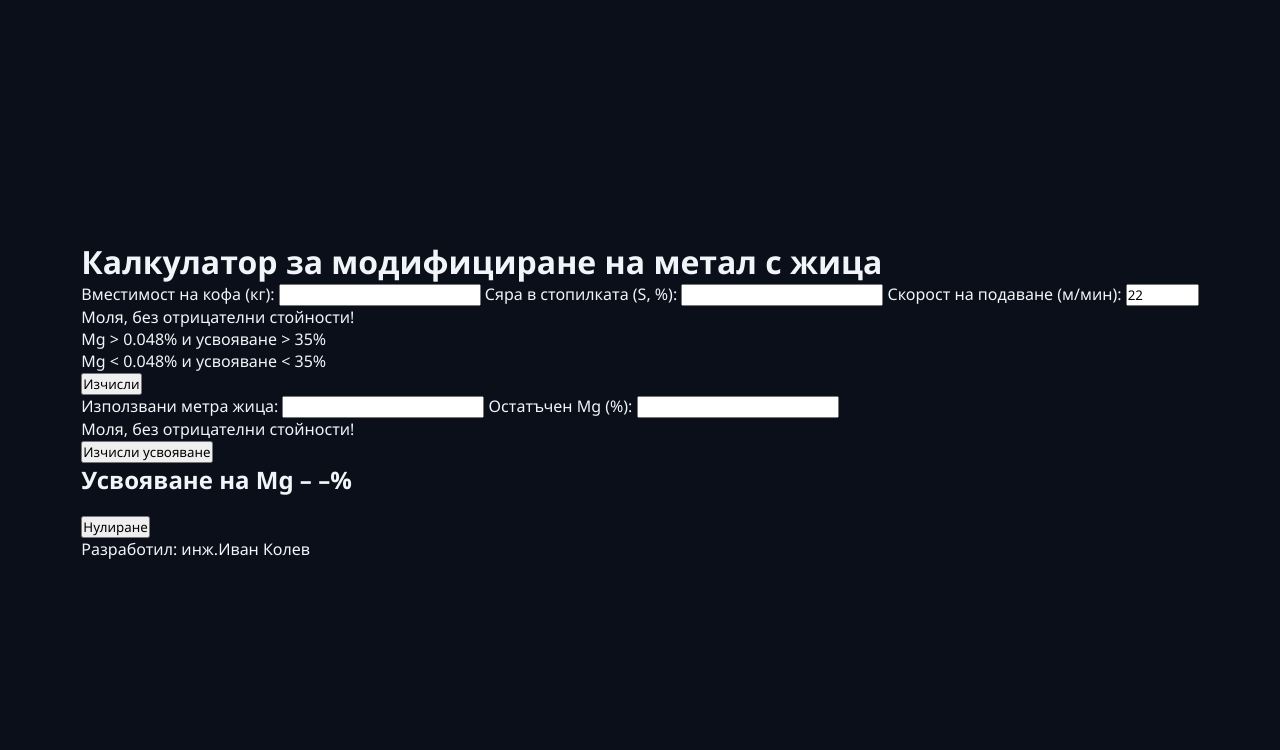
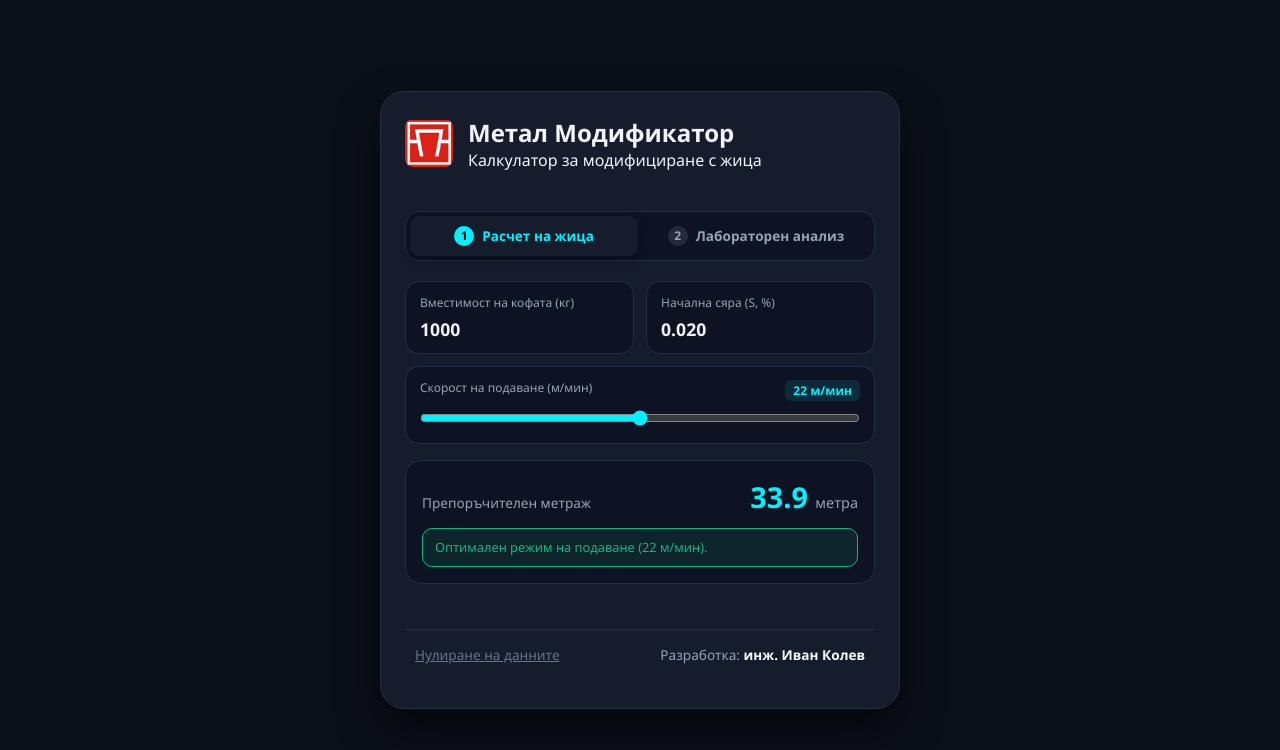
Before and after one commit to ivsko/JS, a plain HTML site: page index.html in a window 1280 px wide. Drawn offline with Linux system fonts and the light colour scheme.

Commit message:
Update index.html

```diff
--- a/index.html
+++ b/index.html
@@ -2,55 +2,124 @@
 <html lang="bg">
 <head>
   <meta charset="UTF-8">
-  <title>Метал Калкулатор</title>
+  <title>Модифициране на метал с жица | Индустриално Табло</title>
   <meta name="viewport" content="width=device-width, initial-scale=1.0">
   <link rel="stylesheet" href="styles.css">
 </head>
 <body>
 
-<div class="container">
+<div class="app-card">
+  <!-- Хедър -->
+  <div class="card-header">
+  <!-- Истинското лого замества Mg иконката -->
+  <img src="https://raw.githubusercontent.com/ivsko/JS/main/bg.png" alt="Лого" class="main-logo">
 
-  <h1>Калкулатор за модифициране на метал с жица</h1>
+  <div class="header-text">
+    <h2>Метал Модификатор</h2>
+    <p>Калкулатор за модифициране с жица</p>
+  </div>
+</div>
 
-  <label for="m1">Вместимост на кофа (кг):</label>
-  <input type="number" id="m1" class="positive-only">
+  <!-- Навигационни табове -->
+  <nav class="step-nav">
+    <button id="tab1" class="tab-btn active" onclick="switchTab(1)">
+      <span>1</span> Расчет на жица
+    </button>
+    <button id="tab2" class="tab-btn" onclick="switchTab(2)">
+      <span>2</span> Лабораторен анализ
+    </button>
+  </nav>
 
-  <label for="s1">Сяра в стопилката (S, %):</label>
-  <input type="number" id="s1" class="positive-only">
+  <!-- СТЪПКА 1: Изчисление на метри жица -->
+  <section id="step1" class="step-content active">
+    <div class="input-grid">
+      <div class="input-card">
+        <label for="m1">Вместимост на кофата (кг)</label>
+        <input type="number" id="m1" value="1000" class="positive-only" inputmode="decimal">
+      </div>
 
-  <label for="speedOfWire">Скорост на подаване (м/мин):</label>
-  <input type="number" id="speedOfWire" class="positive-only">
-  <p id="speedInfo" class="message" style="display:none;"></p>
-  <p id="error" class="message">Моля, без отрицателни стойности!</p>
-  <p id="messageGood" class="message">Mg > 0.048% и усвояване > 35%</p>
-  <p id="messagePoor" class="message">Mg < 0.048% и усвояване < 35%</p>
+      <div class="input-card">
+        <label for="s1">Начална сяра (S, %)</label>
+        <input type="number" id="s1" value="0.020" step="0.001" class="positive-only" inputmode="decimal">
+      </div>
 
+      <div class="input-card full-width">
+        <div class="label-row">
+          <label for="speedOfWire">Скорост на подаване (м/мин)</label>
+          <span id="speedValueDisplay" class="badge">21 м/мин</span>
+        </div>
+        <input type="range" id="speedOfWire" min="10" max="35" value="21" class="slider">
+      </div>
+    </div>
 
-  <button onclick="calculate()">Изчисли</button>
+    <!-- Резултат Стъпка 1 -->
+    <div class="result-dashboard">
+      <div class="metric">
+        <span class="metric-label">Препоръчителен метраж</span>
+        <div class="metric-value"><span id="wireResultDisplay">–</span> <small>метра</small></div>
+      </div>
+      <div id="speedStatus" class="status-box info">
+        Изберете скорост, за да видите препоръки.
+      </div>
+    </div>
+  </section>
 
-  <h2 id="wireResult" style="display:none;">
-  Влагаме: <span id="result">–</span> м жица
-</h2>
+  <!-- СТЪПКА 2: Анализ и Корекция -->
+  <section id="step2" class="step-content">
+    <div class="target-summary-box">
+      <span>Заложен метраж по предписание:</span>
+      <strong id="targetWireSummary">– м</strong>
+    </div>
 
+    <div class="input-grid">
+      <div class="input-card">
+        <label for="lenghtOfWire">Реално вложена жица (м)</label>
+        <input type="number" id="lenghtOfWire" class="positive-only" inputmode="decimal" placeholder="напр. 28.5">
+      </div>
 
-  <div id="myForm">
+      <div class="input-card">
+        <label for="residualMg">Остатъчен Mg (%)</label>
+        <input type="number" id="residualMg" class="positive-only" inputmode="decimal" step="0.001" placeholder="напр. 0.045">
+      </div>
 
-    <label for="lenghtOfWire">Използвани метра жица:</label>
-    <input type="number" id="lenghtOfWire" class="positive-only">
+      <div class="input-card full-width">
+        <div class="label-row">
+          <label for="speedOfWireStep2">Работна скорост на подаване (м/мин)</label>
+          <span id="speedValueDisplayStep2" class="badge">21 м/мин</span>
+        </div>
+        <input type="range" id="speedOfWireStep2" min="10" max="35" value="21" class="slider">
+      </div>
+    </div>
 
-    <label for="residualMg">Остатъчен Mg (%):</label>
-    <input type="number" id="residualMg" class="positive-only">
+    <button class="action-btn" onclick="calculateMg()">Анализирай и изчисли корекция</button>
 
-    <p id="error2" class="message">Моля, без отрицателни стойности!</p>
+    <!-- Резултат Стъпка 2 -->
+    <div id="mgAnalysisBox" class="result-dashboard hidden">
+      <div class="metric">
+        <span class="metric-label">Реално усвояване</span>
+        <div class="metric-value"><span id="mgResultDisplay">–</span> <small>%</small></div>
+      </div>
 
-    <button type="button" onclick="calculateMg()">Изчисли усвояване</button>
+      <div class="speed-recommendation-card">
+        <span class="speed-rec-label">Препоръчителна скорост (следваща кофа):</span>
+        <div class="speed-rec-value" id="recommendedSpeedDisplay">21 м/мин</div>
+      </div>
 
-    <h2 id="mgResultLine">Усвояване на Mg – <span id="result1">–</span>%</h2>
+      <div id="operatorStatus" class="status-box"></div>
+      <div id="mgStatus" class="status-box"></div>
 
+      <div class="action-plan-card">
+        <h4>📋 Технологични корекции:</h4>
+        <ul id="actionPlanList"></ul>
+      </div>
+    </div>
+  </section>
 
-  </div>
-  <p id="mgMessage" class="message" style="display:none;"></p> <button type="button" onclick="resetAll()" style="margin-top:20px;"> Нулиране </button>
-  <div class="developer-tag"> Разработил: <span>инж.Иван Колев</span>
+  <!-- Футър -->
+  <footer class="app-footer">
+  <button class="reset-link" onclick="resetAll()">Нулиране на данните</button>
+  <div class="dev-tag">Разработка: <span>инж. Иван Колев</span></div>
+</footer>
 </div>
 
 <script src="script.js"></script>
```
